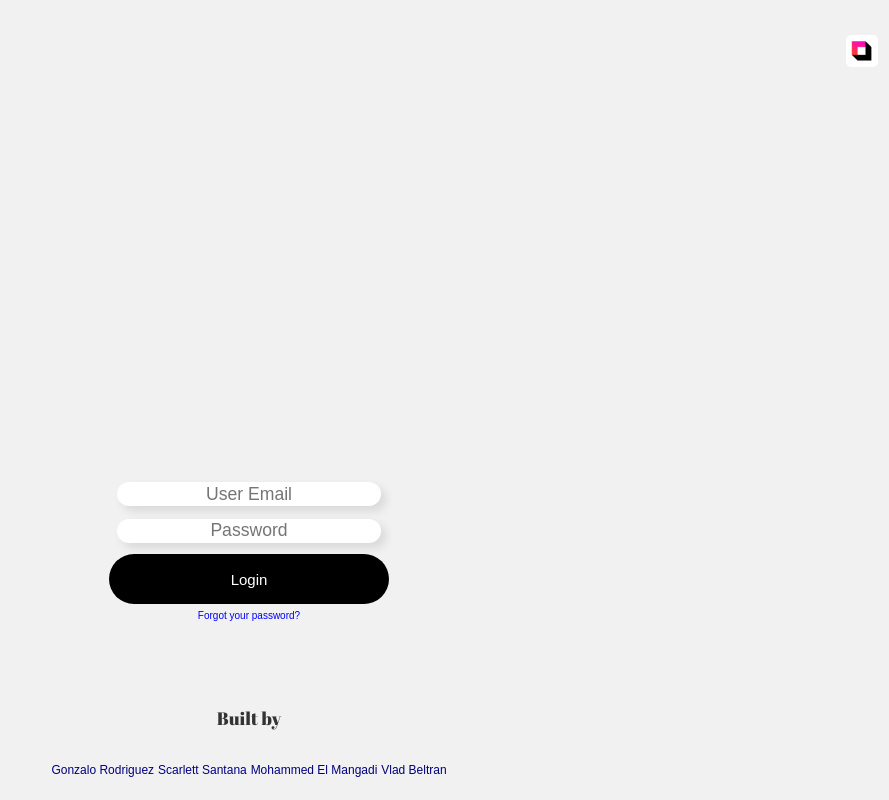
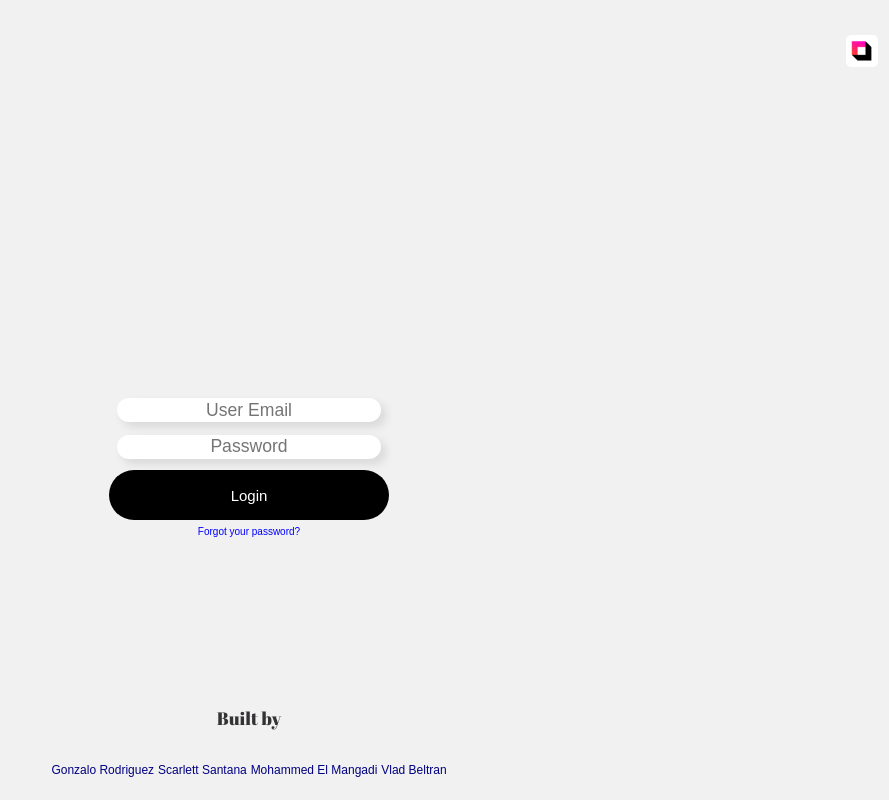
Before and after one commit to Riyadaram/PROYECTO_FINAL, a React (Vite) app: page /login in a window 1280 px wide. Shown: the whole page, without its empty margins (391-1280 px from the left). Built offline with nearby package versions, Linux system fonts and the light colour scheme; a web font is replaced by a local one.

Commit message:
Style Final Update, IMPROVEMENTS

```diff
--- a/src/pages/login/Login.css
+++ b/src/pages/login/Login.css
@@ -13,7 +13,7 @@
     flex-direction: column;
     align-items: center;
     width: 300px;
-    padding-top: 30%;
+    padding-top: 300px;
 }
 
 .next-btn {
--- a/src/pages/notFound/NotFound.css
+++ b/src/pages/notFound/NotFound.css
@@ -10,7 +10,7 @@
 
 
   .logo-container {
-    margin-top: 30%;
+    margin-top: 350px;
     margin-bottom: 15%;
   }
 
--- a/src/pages/register/Register.css
+++ b/src/pages/register/Register.css
@@ -12,7 +12,7 @@
     display: flex;
     flex-direction: column;
     align-items: center;
-    padding-top: 30%;
+    padding-top: 300px;
 }
 
 
```
